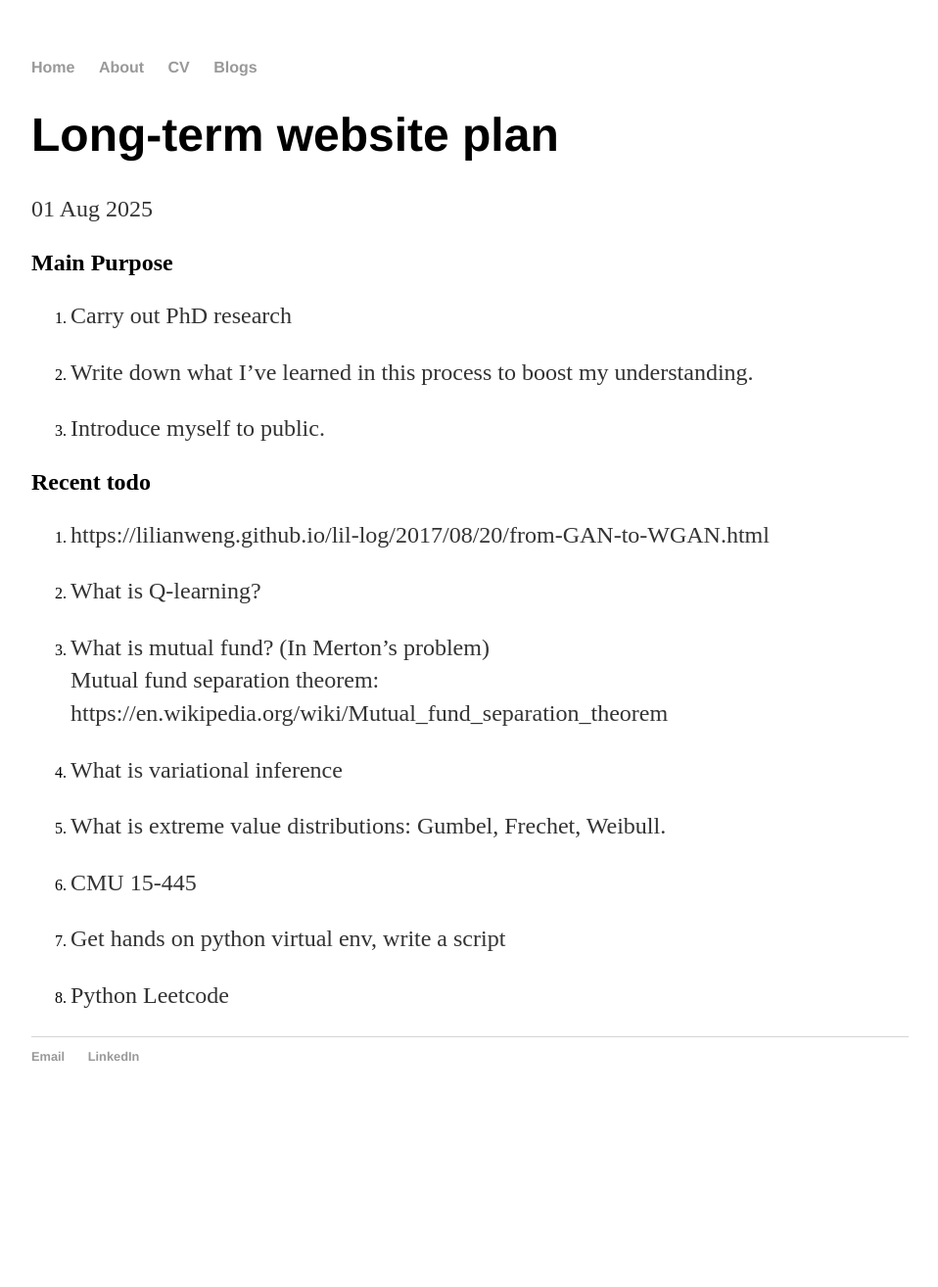
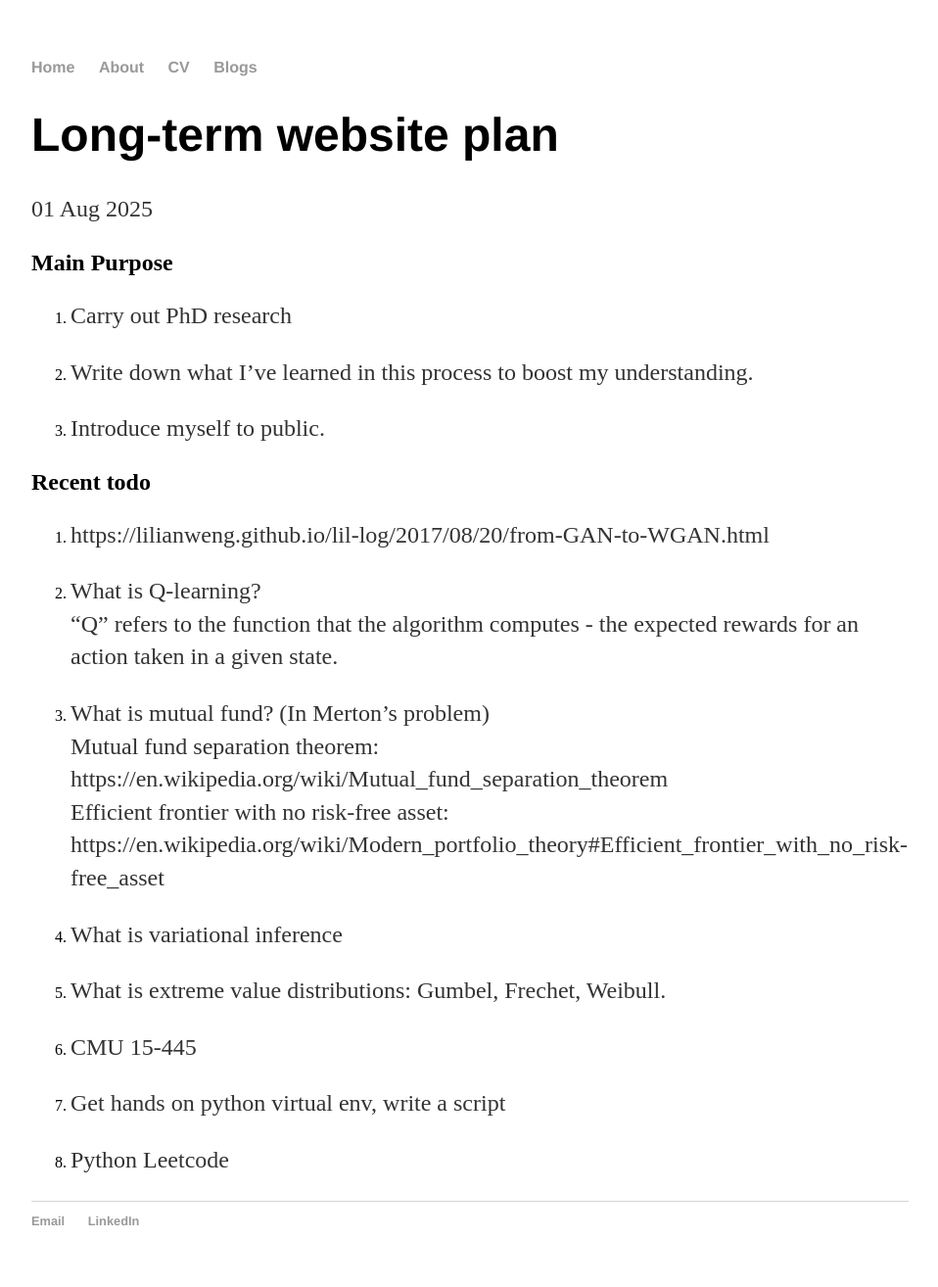
Before and after one commit to radarFudan/radarFudan.github.io, a Jekyll site: the page built from _posts/2025-08-01-Purpose-for-my-website.md, in a window 1280 px wide. Shown: the whole page at 98% size, without its empty margins (160-1118 px from the left). Built offline with Jekyll 4.4.1, drawn with Linux system fonts in a browser that asks for light colours; before the commit the page ends 1146 px from its top, so only the background shows below that.

Commit message:
Update 2025-08-01-Purpose-for-my-website.md

```diff
--- a/_posts/2025-08-01-Purpose-for-my-website.md
+++ b/_posts/2025-08-01-Purpose-for-my-website.md
@@ -16,10 +16,12 @@ date: 2025-08-01
 
 1. https://lilianweng.github.io/lil-log/2017/08/20/from-GAN-to-WGAN.html
 
-2. What is Q-learning?
+2. What is Q-learning?<br>
+"Q" refers to the function that the algorithm computes - the expected rewards for an action taken in a given state.
 
 3. What is mutual fund? (In Merton's problem)<br>
-Mutual fund separation theorem: https://en.wikipedia.org/wiki/Mutual_fund_separation_theorem
+Mutual fund separation theorem: https://en.wikipedia.org/wiki/Mutual_fund_separation_theorem <br>
+Efficient frontier with no risk-free asset: https://en.wikipedia.org/wiki/Modern_portfolio_theory#Efficient_frontier_with_no_risk-free_asset
 
 4. What is variational inference
 
```
